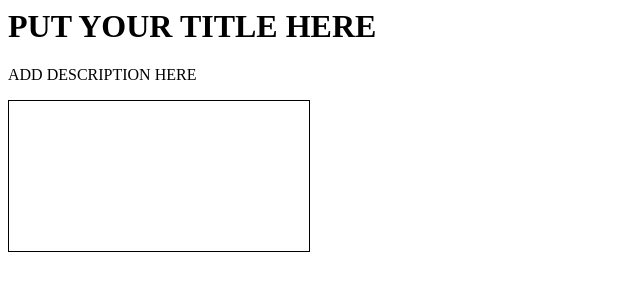
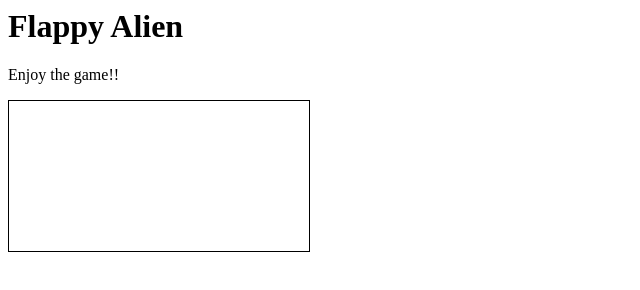
Before and after one commit to Timothyle02/Timothyle02.github.io, a plain HTML site: page index.html in a window 1280 px wide. Shown: the whole page, without its empty margins (0-640 px from the left). Drawn offline with Linux system fonts and the light colour scheme.

Commit message:
Update index.html

```diff
--- a/index.html
+++ b/index.html
@@ -9,8 +9,8 @@
   </head>
 
   <body>
-    <h1>PUT YOUR TITLE HERE</h1>
-    <p>ADD DESCRIPTION HERE</p>
+    <h1>Flappy Alien</h1>
+    <p>Enjoy the game!!</p>
 
     <script type="text/processing">
 
```
